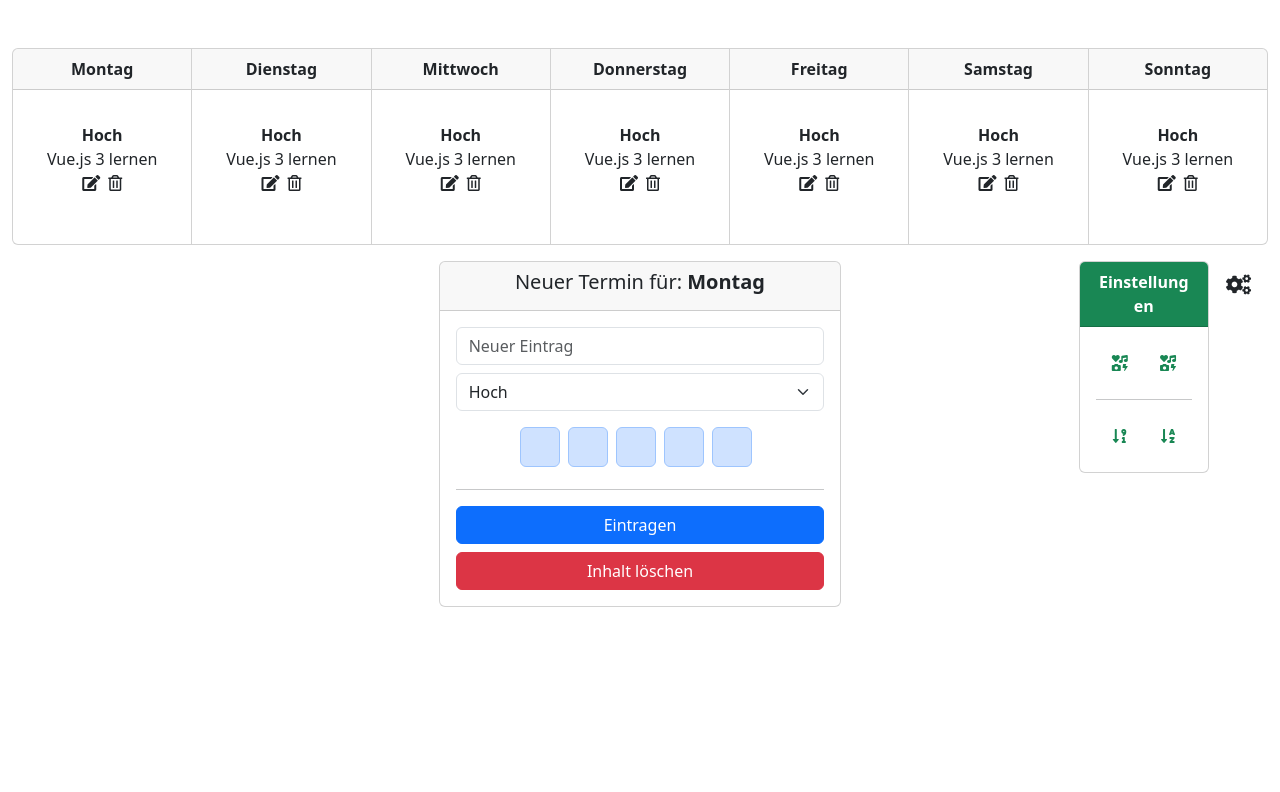
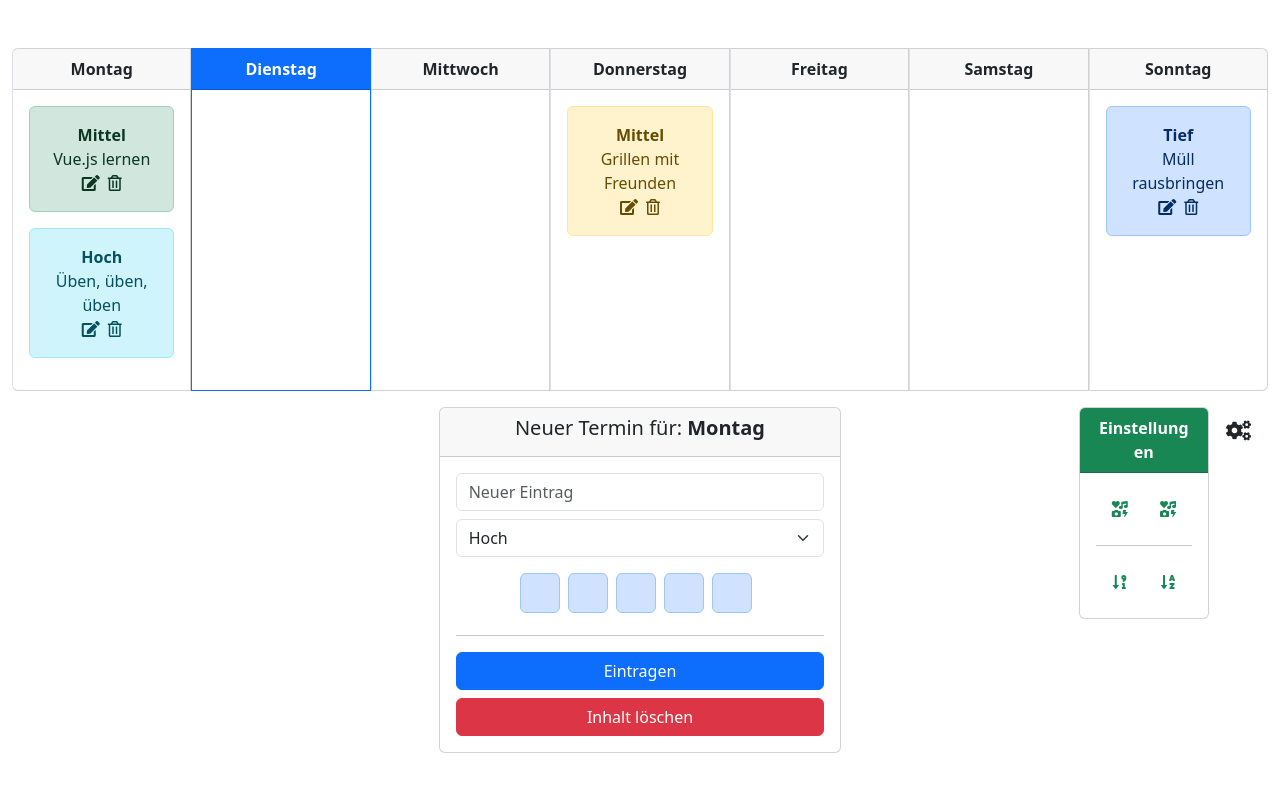
Before and after one commit to soonamback/terminkalender, a Vue app: page / in a window 1280 px wide. Shown: the top 792 px of the page. Built offline with nearby package versions, Linux system fonts and the light colour scheme.

Commit message:
add getters for the active day

```diff
--- a/src/components/CalendarDay.vue
+++ b/src/components/CalendarDay.vue
@@ -1,16 +1,17 @@
 <template>
-      <div class="card">
-              <div class="card-header text-center" role="button">
+      <div class="card border-start" :class="cardClasses">
+              <div class="card-header text-center" :class="cardHeaderClasses" role="button">
                 <strong>{{ day.fullName }}</strong>
               </div>
               <div class="card-body">
-                <CalendarEvent />
+                <CalendarEvent v-for="event in day.events" :key="event.title" :event="event" />
               </div>
             </div>
 </template>
 
 <script>
 import CalendarEvent from "./CalendarEvent"
+import Store from "../store"
 export default {
     name: "CalendarDay",
     components: {
@@ -34,6 +35,15 @@ export default {
         }
       }
     },
+    computed: {
+      cardClasses() {
+        return this.day.id === Store.getters.activeDay().id
+        ? ["border-primary"] : null},
+      cardHeaderClasses() {
+        return this.day.id === Store.getters.activeDay().id
+        ? ["bg-primary", "text-white"] : null
+      }
+    }
 }
 </script>
 
--- a/src/components/CalendarEvent.vue
+++ b/src/components/CalendarEvent.vue
@@ -1,11 +1,11 @@
 <template>
    <div id="calendar-event">
-                    <div class="alert text-center">
+                    <div class="alert text-center" :class="alertColor">
                       <div>
-                        <strong>Hoch</strong>
+                        <strong>{{ priorityDisplayName }}</strong>
                       </div>
 
-                      <div>Vue.js 3 lernen</div>
+                      <div>{{ event.title }}</div>
 
                       <div>
                         <i class="fas fa-edit me-2" role="button"></i>
@@ -17,7 +17,24 @@
 
 <script>
 export default {
+    name: "CalendarEvent",
+    props: {
+      event: Object,
+    },
+    computed: {
+      priorityDisplayName() {
+        switch(this.event.priority) {
+          case 1: return 'Tief'
+          case 0: return "Mittel"
+          case -1: return 'Hoch'
+        }
+        return 'Unbekannte Priorität'
+      },
+      alertColor() {
+        return "alert-" + this.event.color
+      }
 
+    }
 }
 </script>
 
--- a/src/seed.js
+++ b/src/seed.js
@@ -14,7 +14,7 @@ export const calendarWeekData = [
       shortName: "Di",
       fullName: "Dienstag",
       events: [],
-      active: false,
+      active: true,
     },
     {
       id: 3,
--- a/src/store.js
+++ b/src/store.js
@@ -5,7 +5,9 @@ const state = reactive({
     calendarWeekData
 })
 
-const getters = {};
+const getters = {
+    activeDay: () => state.calendarWeekData.find((day) => day.active)
+};
 
 
 const mutations = {};
```
